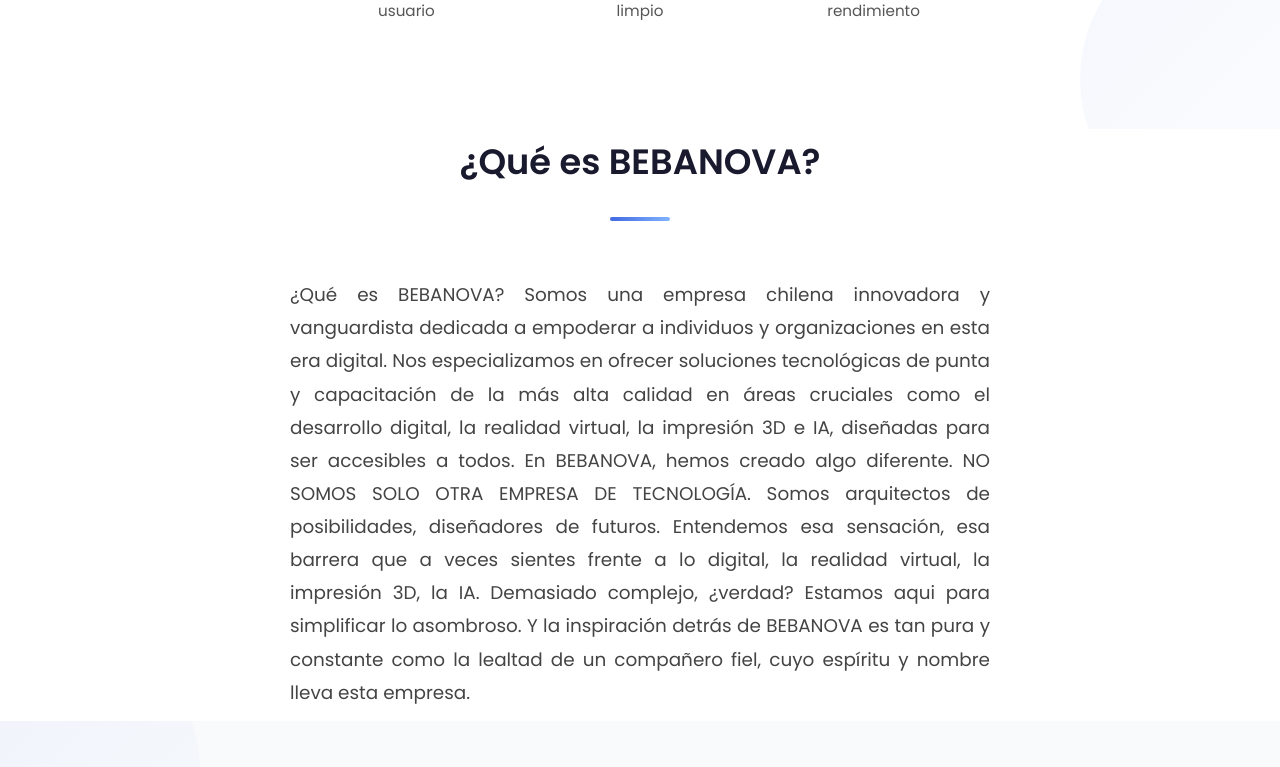
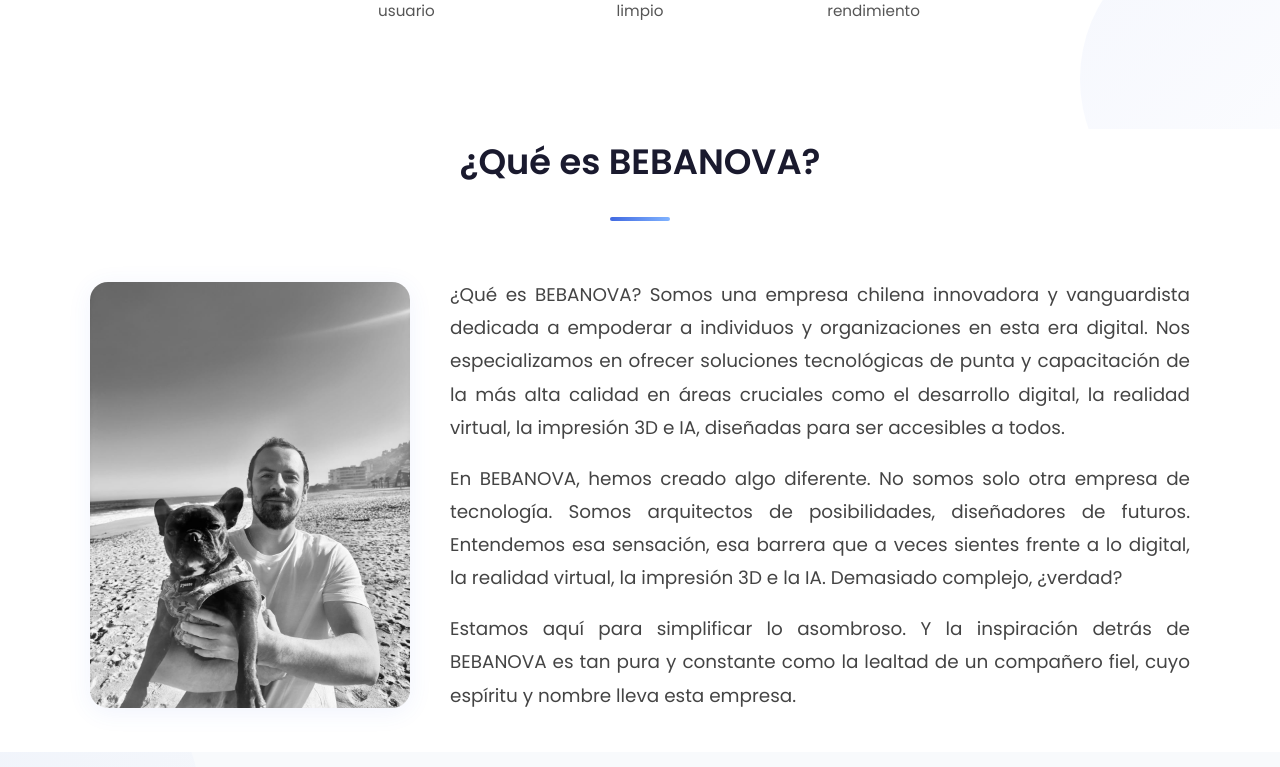
Before and after one commit to rubegonzalezc/bebanova-landing, a Vue app: page / in a window 1280 px wide. Shown: the part 1800-2567 px from the top of the page. Built offline with nearby package versions, Linux system fonts and the light colour scheme; no server answers.

Commit message:
size fixes

```diff
--- a/src/components/AboutSection.vue
+++ b/src/components/AboutSection.vue
@@ -7,12 +7,21 @@
           <span></span>
         </div>
       </div>
-        <div class="next-section-content">
-          <p>
-¿Qué es BEBANOVA? Somos una empresa chilena innovadora y vanguardista dedicada a empoderar a individuos y organizaciones en esta era digital. Nos especializamos en ofrecer soluciones tecnológicas de punta y capacitación de la más alta calidad en áreas cruciales como el desarrollo digital, la realidad virtual, la impresión 3D e  IA, diseñadas para ser accesibles a todos.
-En BEBANOVA, hemos creado algo diferente. NO SOMOS SOLO OTRA EMPRESA DE TECNOLOGÍA. Somos arquitectos de posibilidades, diseñadores de futuros. Entendemos esa sensación, esa barrera que a veces sientes frente a lo digital, la realidad virtual, la impresión 3D, la IA. Demasiado complejo, ¿verdad?
-Estamos aqui para simplificar lo asombroso. Y la inspiración detrás de BEBANOVA es tan pura y constante como la lealtad de un compañero fiel, cuyo espíritu y nombre lleva esta empresa.
-          </p>
+      <div class="next-section-content flex-row">
+        <div class="next-section-image">
+          <img src="/public/beba.jpg" alt="Doggo">
+        </div>
+        <div class="next-section-text">
+          <div class="text-block">
+            ¿Qué es BEBANOVA? Somos una empresa chilena innovadora y vanguardista dedicada a empoderar a individuos y organizaciones en esta era digital. Nos especializamos en ofrecer soluciones tecnológicas de punta y capacitación de la más alta calidad en áreas cruciales como el desarrollo digital, la realidad virtual, la impresión 3D e IA, diseñadas para ser accesibles a todos.
+          </div>
+          <div class="text-block">
+            En BEBANOVA, hemos creado algo diferente. No somos solo otra empresa de tecnología. Somos arquitectos de posibilidades, diseñadores de futuros. Entendemos esa sensación, esa barrera que a veces sientes frente a lo digital, la realidad virtual, la impresión 3D e la IA. Demasiado complejo, ¿verdad?
+          </div>
+          <div class="text-block">
+            Estamos aquí para simplificar lo asombroso. Y la inspiración detrás de BEBANOVA es tan pura y constante como la lealtad de un compañero fiel, cuyo espíritu y nombre lleva esta empresa.
+          </div>
+        </div>
       </div>
     </div>
   </section>
@@ -474,7 +483,7 @@
 
 .next-section {
   background: #fff;
-    padding: 10px 0 12px 0;
+  padding: 10px 0 40px 0;
   .section-header {
     text-align: center;
     margin-bottom: 50px;
@@ -491,18 +500,101 @@
       border-radius: 4px;
     }
   }
-    .next-section-content {
-      max-width: 700px;
+  .next-section-content.flex-row {
+    display: flex;
+    flex-direction: row;
+    align-items: center;
+    gap: 40px;
+    justify-content: center;
+    width: 100%;
+    max-width: 1100px;
     margin: 0 auto;
+  }
+
+  // Force column direction on mobile/tablet
+  @media (max-width: 900px) {
+    .next-section-content.flex-row {
+      flex-direction: column !important;
+      align-items: center !important;
+      gap: 24px !important;
+      text-align: left;
+      max-width: 100%;
+    }
+  }
+
+  .next-section-image {
+    flex: 0 0 320px;
+    max-width: 320px;
+    width: 75%;
+    img {
+      width: 100%;
+      height: auto;
+      border-radius: 18px;
+      object-fit: cover;
+      box-shadow: 0 4px 24px rgba(65, 105, 225, 0.08);
+      display: block;
+    }
+    @media (max-width: 900px) {
+      margin: 0 auto 12px auto;
+      max-width: 75%;
+    }
+    @media (max-width: 600px) {
+      max-width: 75vw; // Reduced from 95vw to 75vw
+    }
+  }
+
+  .next-section-text {
+    flex: 1 1 0;
     font-size: 1.15rem;
     color: #444;
     line-height: 1.8;
-      text-align: justify; // Justified text
+    text-align: justify;
+    display: flex;
+    flex-direction: column;
+    gap: 18px;
+    .text-block {
+      margin-bottom: 0;
+    }
+    @media (max-width: 900px) {
+      text-align: left;
+      padding: 0 8px;
+      gap: 14px;
+    }
+    @media (max-width: 600px) {
+      font-size: 1rem;
+      padding: 0 2vw;
+      gap: 10px;
+    }
   }
 
-    .next-section-content strong {
-      font-weight: bold;
-      letter-spacing: 1px;
+  @media (max-width: 900px) {
+    .next-section-content.flex-row {
+      flex-direction: column;
+      align-items: stretch;
+      gap: 24px;
+    }
+    .next-section-image {
+      margin-bottom: 0;
+      margin-top: 0;
+      margin-left: auto;
+      margin-right: auto;
+    }
+    .next-section-text {
+      padding-top: 0;
+    }
+  }
+
+  @media (max-width: 600px) {
+    .next-section-content.flex-row {
+      gap: 16px;
+    }
+    .next-section-image {
+      max-width: 75vw; // Reduced from 95vw to 75vw
+    }
+    .next-section-text {
+      font-size: 0.98rem;
+      padding: 0 2vw;
+    }
   }
 }
 
--- a/src/components/AppHeader.vue
+++ b/src/components/AppHeader.vue
@@ -109,6 +109,7 @@
     height: 75px; // Ajustado el tamaño inicial del logo
     width: auto;
     transition: all 0.3s ease-in-out;
+    filter: brightness(0) invert(1);
   }
 
   header.scrolled .logo img {
--- a/src/components/ContactSection.vue
+++ b/src/components/ContactSection.vue
@@ -2,7 +2,8 @@
 <template>
     <section id="contact" class="contact">
       <div class="container">
-        <h2>Contacto</h2>
+        <div class="section-header">
+        <h2>Contacto</h2></div>
         <div class="contact-container">
           <div class="contact-info">
             <div class="contact-card">
@@ -122,7 +123,7 @@
   <style lang="scss" scoped>
   .contact {
     background-color: #f8fafc;
-    padding: 120px 0;
+    padding: 40px 0;
     position: relative;
     overflow: hidden;
 
@@ -137,11 +138,17 @@
       border-radius: 50%;
       z-index: 0;
     }
-
-    h2 {
-      margin-bottom: 60px;
+    .section-header {
+    text-align: center;
+    margin-bottom: 10px;
+    position: relative;
+    z-index: 1;}
+h2 {
+      font-size: 2.5rem;
+      color: #1a1a2e;
+      margin-bottom: 20px;
       position: relative;
-      z-index: 1;
+      display: inline-block;
     }
   }
 
--- a/src/components/HeroSection.vue
+++ b/src/components/HeroSection.vue
@@ -207,7 +207,7 @@
 
   .model-info-dialog {
     position: absolute;
-    top: 80%;
+    top: 85%;
     left: 50%;
     transform: translate(-50%, -50%);
     background-color: rgba(0, 0, 0, 0.7);
@@ -278,7 +278,7 @@
     .model-info-dialog {
       font-size: 0.9em;
       padding: 8px 12px;
-      top: 75%;
+      top: 85%;
     }
   }
   </style>
```
Also changed, not shown: src/components/ServicesSection.vue (+111 -33 lines), 1 other file (tests, documents, lock files or other folders). Lines whose indentation alone changed are shown as unchanged.
